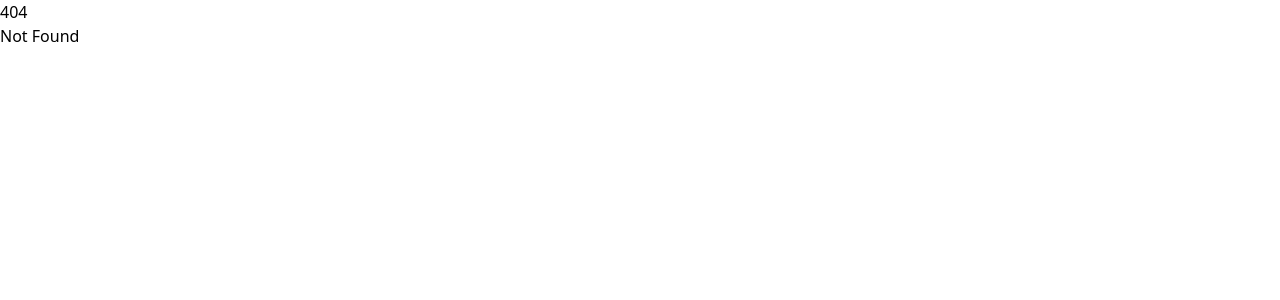
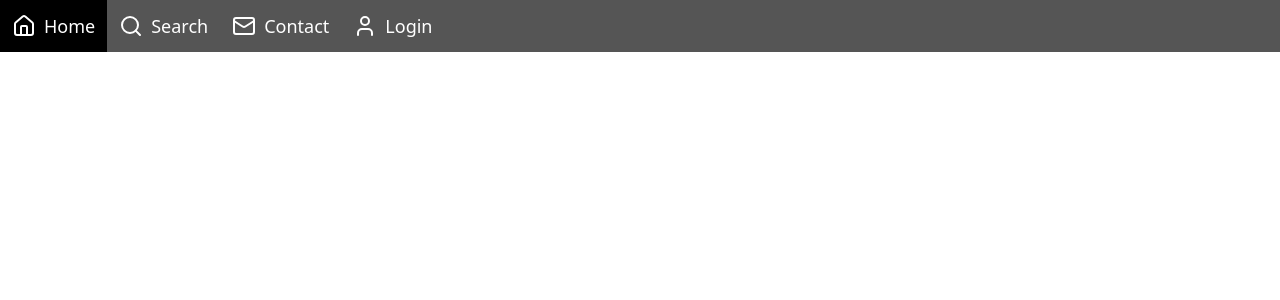
Before and after one commit to lauraglza63/w3school_how_to, a SvelteKit app: page /menus/navbar-with-icons in a window 1280 px wide. Before the commit this address had no page. Shown: the top 300 px of the page. Built offline with nearby package versions, Linux system fonts and the light colour scheme.

Commit message:
feat: adding navbar with icons to menus

```diff
--- /dev/null
+++ b/src/lib/menus/navbar-with-icons/navbar-link.svelte
@@ -0,0 +1,15 @@
+<script lang="ts">
+	import { page } from '$app/stores';
+
+	export let icon;
+	export let href: string;
+</script>
+
+<a
+	{href}
+	data-active={$page.url.href.includes(href)}
+	class="flex items-center gap-x-4 p-3 text-center text-lg text-white no-underline hover:bg-black data-[active=true]:bg-[#04aa6d] hover:data-[active=true]:bg-black sm:float-left sm:gap-x-2"
+>
+	<svelte:component this={icon}></svelte:component>
+	<slot></slot>
+</a>
--- a/src/routes/+page.svelte
+++ b/src/routes/+page.svelte
@@ -36,5 +36,8 @@
 		<li>
 			<a href="/menus/split-navigation">Split Navigation</a>
 		</li>
+		<li>
+			<a href="/menus/navbar-with-icons">Navbar With Icons</a>
+		</li>
 	</ol>
 </div>
--- /dev/null
+++ b/src/routes/menus/navbar-with-icons/+page.svelte
@@ -0,0 +1,14 @@
+<script>
+	import NavbarLink from '$lib/menus/navbar-with-icons/navbar-link.svelte';
+	import House from 'lucide-svelte/icons/house';
+	import Mail from 'lucide-svelte/icons/mail';
+	import Search from 'lucide-svelte/icons/search';
+	import User from 'lucide-svelte/icons/user';
+</script>
+
+<div class="navbar w-full overflow-auto bg-[#555]">
+	<NavbarLink href="#home" icon={House}>Home</NavbarLink>
+	<NavbarLink href="#search" icon={Search}>Search</NavbarLink>
+	<NavbarLink href="#about" icon={Mail}>Contact</NavbarLink>
+	<NavbarLink href="#login" icon={User}>Login</NavbarLink>
+</div>
```
